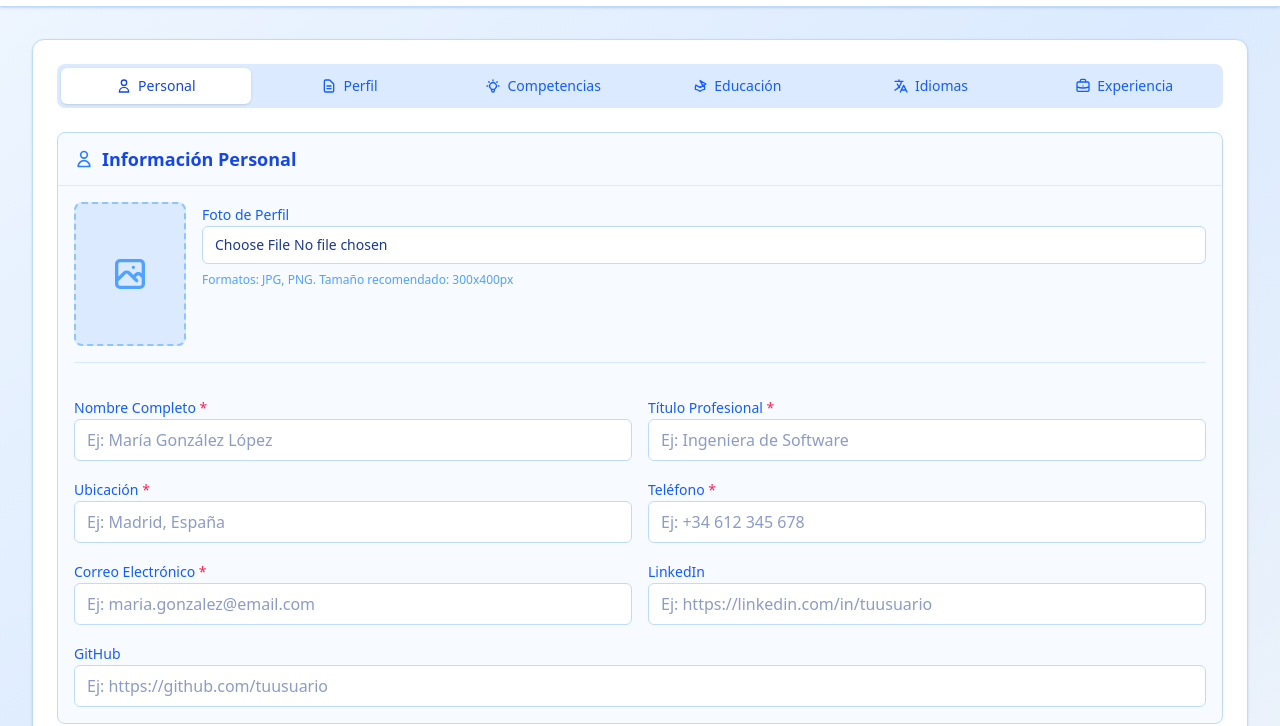
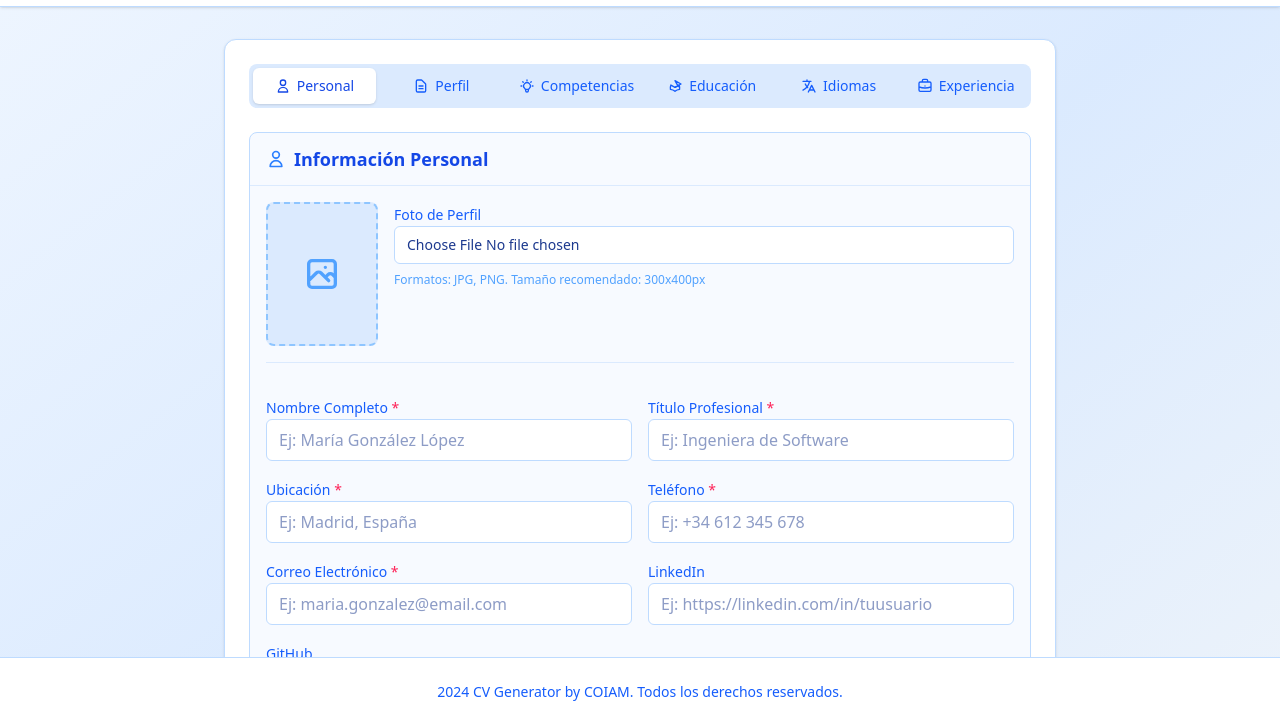
Before and after one commit to Carlos-ortiz23/cv-generator, a website built with Vite: page index.html in a window 1280 px wide. Shown: the part 74-800 px from the top of the page. Built offline with nearby package versions, Linux system fonts and the light colour scheme.

Commit message:
Footer fijo y formulario con ancho reducido

```diff
--- a/index.html
+++ b/index.html
@@ -36,11 +36,11 @@
   </header>
 
   <!-- Main Content -->
-  <div class="max-w-7xl mx-auto px-4 sm:px-6 lg:px-8 py-4 sm:py-6 lg:py-8">
-    <div class="grid grid-cols-1 xl:grid-cols-1 justify-center">
+  <div class="max-w-4xl mx-auto px-4 sm:px-6 lg:px-8 py-4 sm:py-6 lg:py-8">
+    <div class="grid grid-cols-1 justify-center">
       <!-- Form Section -->
-      <div id="formSection" class="xl:col-span-2">
-        <div class="bg-white dark:bg-slate-800 rounded-xl shadow-sm border border-blue-200 dark:border-slate-700 p-4 sm:p-6 transition-colors duration-300">
+      <div id="formSection">
+        <div class="bg-white dark:bg-slate-800 rounded-xl shadow-sm border border-blue-200 dark:border-slate-700 p-4 sm:p-6 transition-colors duration-300 max-w-4xl">
           <!-- Tabs -->
           <div class="flex flex-wrap gap-1 bg-blue-100 dark:bg-slate-700 p-1 rounded-lg mb-4 sm:mb-6 transition-colors duration-300 flex-1">
             <button data-tab="personal" class="tab-btn tab-active flex items-center justify-center gap-1.5 px-2 sm:px-3 py-2 text-xs sm:text-sm rounded-md transition-colors bg-white dark:bg-slate-600 text-blue-700 dark:text-white shadow-sm flex-1">
@@ -253,7 +253,7 @@
       </div>
 
   <!-- Footer -->
-  <footer class="bg-white dark:bg-slate-800 border-t border-blue-200 dark:border-slate-700 py-6 transition-colors duration-300 bottom-0 left-0 right-0 z-50">
+  <footer class="bg-white dark:bg-slate-800 border-t border-blue-200 dark:border-slate-700 py-6 transition-colors duration-300 fixed bottom-0 left-0 right-0 z-50">
     <div class="max-w-7xl mx-auto px-4 sm:px-6 lg:px-8">
       <div class="text-center text-sm text-blue-600 dark:text-blue-200">
         <p> 2024 CV Generator by COIAM. Todos los derechos reservados.</p>
```
